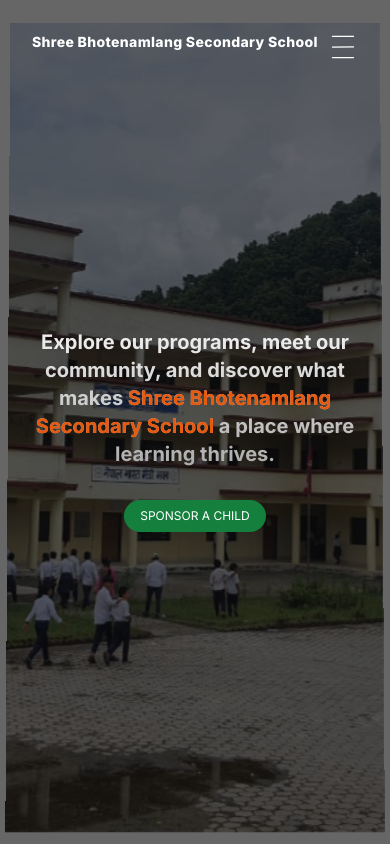
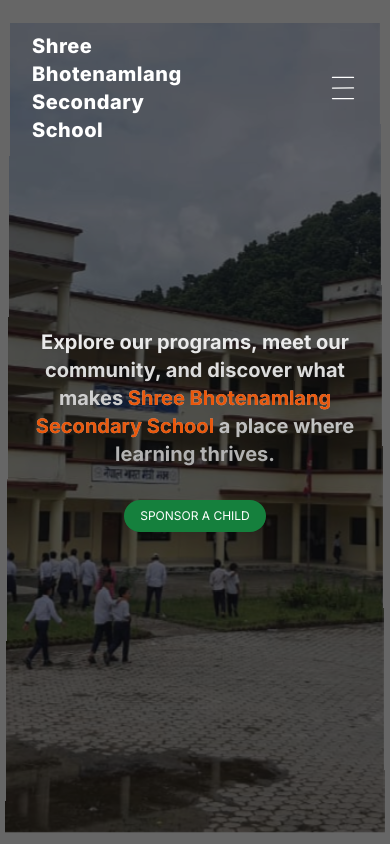
Before and after one commit to devhimal/shree-bhotenamlang-secondary-school, a Next.js app: page / in a window 390 px wide. Shown: the top 844 px of the page. Built offline with nearby package versions, Linux system fonts and the light colour scheme.

Commit message:
fix: fixed merge conflits

```diff
--- a/src/app/components/molecules/Navbar/Navbar.tsx
+++ b/src/app/components/molecules/Navbar/Navbar.tsx
@@ -1,3 +1,4 @@
+
 "use client"
 
 import React, { useState } from "react"
@@ -16,14 +17,31 @@
     setNav(!nav)
   }
   return (
-    <Container classNames={nav ? "fixed bg-black z-50" : "fixed z-50"}>
-      <nav className="bg-transparent py-8 text-xl flex justify-between w-full capitalize">
+    // <Container classNames={nav ? "fixed bg-black z-50 " : "fixed z-50"}>
+    <div
+      className={
+        nav
+          ? "fixed z-50 bg-black w-full"
+          : "fixed z-50 bg-transparent py-8 text-xl flex text-white boder w-full capitalize"
+      }
+    >
+      <Container>
+        <nav className="flex justify-between w-full">
           <div>
-          <h1 className="font-extrabold text-sm tracking-wide md:text-xl ">
+            <h1
+              className={
+                nav
+                  ? "py-2 font-extrabold text-xl  tracking-wide md:text-xl"
+                  : "font-extrabold  w-[50%] tracking-wide text-xl"
+              }
+            >
               Shree Bhotenamlang Secondary School
             </h1>
           </div>
-        <div onClick={handleNav} className="flex md:hidden">
+          <div
+            onClick={handleNav}
+            className="flex justify-center items-center md:hidden"
+          >
             {nav ? <MdClose size={30} /> : <CiMenuBurger size={30} />}
           </div>
           <ul className="hidden md:flex justify-center gap-1 items-center">
@@ -41,14 +59,14 @@
           <ul
             className={
               nav
-              ? "fixed md:hidden z-50 pt-10 left-0 top-[100px] sm:top-[90px] px-8 flex flex-col gap-2 w-[70%] h-full border-r border-r-gray-900 bg-[#000300] ease-in-out duration-1000"
+                ? "fixed md:hidden  z-50 pt-10 left-0 top-[70px] sm:top-[90px] px-8 flex flex-col gap-2 w-[70%] h-full border-r border-r-gray-900 bg-[#000300] ease-in-out duration-1000"
                 : "ease-in-out w-[70%] duration-1000 fixed top-0 bottom-0 left-[-100%]"
             }
           >
             {NavItems.map((item, index) => (
               <li key={index} className="capitalize">
                 <Link
-                href={index === 4 ? "team" : `#${item}`}
+                  href={index === 1 ? "sports" : `#${item}`}
                   onClick={handleNav}
                 >
                   {item}
@@ -58,6 +76,9 @@
           </ul>
         </nav>
       </Container>
+    </div>
+
+    // </Container>
   )
 }
 
--- a/src/app/components/molecules/Sports/Sports.tsx
+++ b/src/app/components/molecules/Sports/Sports.tsx
@@ -5,7 +5,7 @@
 import Container from "../../atoms/Container/Container"
 import SectionHeading from "../../atoms/SectionHeading/SectionHeading"
 
-import image1 from '../../../../../public/images/sports/sport1.jpg'
+import image1 from "../../../../../public/images/sports/sport1.jpg"
 
 const Sports = () => {
   const trophyData = [
@@ -54,7 +54,8 @@
         <LazyShow>
           <Container classNames="text-start">
             <p className="text-sm sm:text-lg md:text-2xl w-full md:w-[60%]">
-              Empowering young minds through education and sports, fostering a future of excellence, teamwork, and resilience.
+              Empowering young minds through education and sports, fostering a
+              future of excellence, teamwork, and resilience.
             </p>
           </Container>
         </LazyShow>
@@ -66,19 +67,44 @@
             <SectionHeading classNames="text-black py-8">
               <p>Sports at Shree Bhotenamlang Secondary School</p>
             </SectionHeading>
-            <p className="text-black">Welcome to the Sports Section of [School Name]! Our school, located in the beautiful country of Nepal, is dedicated to fostering the holistic development of our students, where sports play an integral role. We believe that engaging in physical activities is essential for the physical and mental well-being of our students.</p>
+            <p className="text-black">
+              Welcome to the Sports Section of [School Name]! Our school,
+              located in the beautiful country of Nepal, is dedicated to
+              fostering the holistic development of our students, where sports
+              play an integral role. We believe that engaging in physical
+              activities is essential for the physical and mental well-being of
+              our students.
+            </p>
 
             <SectionHeading classNames="text-black py-8">
               <p>Sports Calendar</p>
             </SectionHeading>
-            <p className="text-black">At SBSS, we have two major sports events each year that provide our students with the opportunity to showcase their athletic skills and spirit:</p>
+            <p className="text-black">
+              At SBSS, we have two major sports events each year that provide
+              our students with the opportunity to showcase their athletic
+              skills and spirit:
+            </p>
             <div>
               <Container>
                 <ul className="text-black mt-3">
                   <li className="text-lg font-bold">Annual Sports Day</li>
-                  <p>Held in the month of [Month], our Annual Sports Day is a highly anticipated event. It features a variety of track and field events, team sports, and fun activities for students of all ages. This event encourages healthy competition and teamwork among students.</p>
-                  <li className="text-lg font-bold mt-3">Inter-School Sports Meet</li>
-                  <p>Taking place in [Month], the Inter-School Sports Meet is an exciting opportunity for our students to compete with their peers from other schools in the region. This event includes competitions in sports such as soccer, volleyball, cricket, and athletics.</p>
+                  <p>
+                    Held in the month of [Month], our Annual Sports Day is a
+                    highly anticipated event. It features a variety of track and
+                    field events, team sports, and fun activities for students
+                    of all ages. This event encourages healthy competition and
+                    teamwork among students.
+                  </p>
+                  <li className="text-lg font-bold mt-3">
+                    Inter-School Sports Meet
+                  </li>
+                  <p>
+                    Taking place in [Month], the Inter-School Sports Meet is an
+                    exciting opportunity for our students to compete with their
+                    peers from other schools in the region. This event includes
+                    competitions in sports such as soccer, volleyball, cricket,
+                    and athletics.
+                  </p>
                 </ul>
               </Container>
             </div>
@@ -88,10 +114,17 @@
               <SectionHeading classNames="text-black py-8">
                 <p>Achievements</p>
               </SectionHeading>
-              <p className="text-black">Our students have consistently performed well in various sports, bringing pride to our school. Some of our notable achievements include:</p>
+              <p className="text-black">
+                Our students have consistently performed well in various sports,
+                bringing pride to our school. Some of our notable achievements
+                include:
+              </p>
               <div className="ml-0 sm:ml-4 gap-4 grid grid-cols-1 sm:grid-cols-2 md:grid-cols-3 lg:grid-cols-4 mb-12 text-black">
                 {trophyData.map((trophy, i) => (
-                  <div className="bg-green-500 p-2 text-center rounded-lg mt-5">
+                  <div
+                    className="bg-green-500 p-2 text-center rounded-lg mt-5"
+                    key={i}
+                  >
                     <LazyShow key={i}>
                       <Image
                         src={trophy.imgUrl}
@@ -114,10 +147,17 @@
               <SectionHeading classNames="text-black py-8">
                 <p>Donation</p>
               </SectionHeading>
-              <p className="text-black">Our students have consistently performed well in various sports, bringing pride to our school. Some of our notable achievements include:</p>
+              <p className="text-black">
+                Our students have consistently performed well in various sports,
+                bringing pride to our school. Some of our notable achievements
+                include:
+              </p>
               <div className="ml-0 sm:ml-4 gap-4 grid grid-cols-1 sm:grid-cols-2 md:grid-cols-3 lg:grid-cols-4 mb-12 text-black">
                 {trophyData.map((trophy, i) => (
-                  <div className="bg-green-500 p-2 text-center rounded-lg mt-5">
+                  <div
+                    className="bg-green-500 p-2 text-center rounded-lg mt-5"
+                    key={i}
+                  >
                     <LazyShow key={i}>
                       <Image
                         src={trophy.imgUrl}
@@ -134,8 +174,6 @@
                 ))}
               </div>
             </div>
-
-
           </LazyShow>
         </div>
       </Container>
--- a/src/app/layout.tsx
+++ b/src/app/layout.tsx
@@ -22,7 +22,7 @@
       <body className={inter.className}>
         <Navbar />
         {children}
-        <Footer/>
+        <Footer />
       </body>
     </html>
   )
```
Lines whose indentation alone changed are shown as unchanged.
